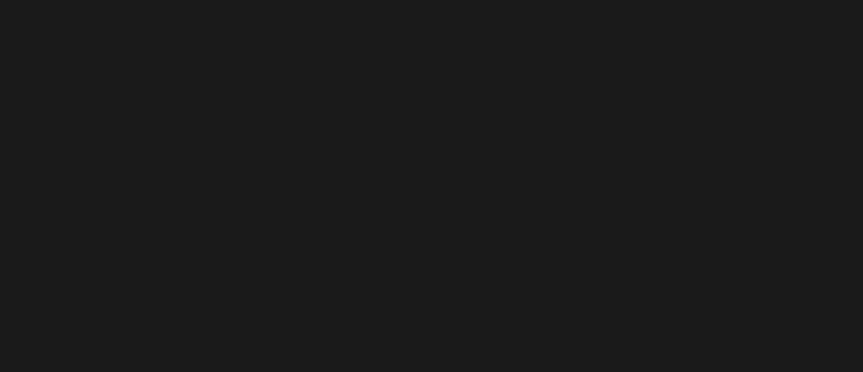
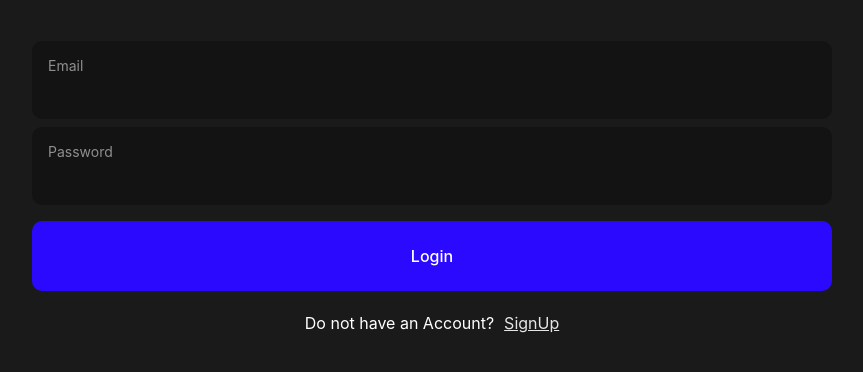
Before and after one commit to Abdulhamid254/ChuApp, a React (Create React App) app in the folder chatapp-frontend/: page /login in a window 1280 px wide. Before the commit this address had no page. Shown: the part 206-578 px from the top of the page, without its empty margins (208-1071 px from the left). Built offline with nearby package versions, Linux system fonts and the light colour scheme.

Commit message:
implemented the login form component

```diff
--- a/chatapp-frontend/src/App.tsx
+++ b/chatapp-frontend/src/App.tsx
@@ -1,6 +1,7 @@
 import React from 'react';
 import { BrowserRouter as Router, Routes, Route} from 'react-router-dom';
-import AuthenticationPage from './pages/AuthenticationPage';
+import RegisterPage from './pages/RegisterPage';
+import LoginPage from './pages/LoginPage';
 
 
 function App() {
@@ -8,7 +9,8 @@
     <>
     <Router>
         <Routes>
-          <Route path='/' element={<AuthenticationPage/>} />
+          <Route path='/register' element={<RegisterPage/>} />
+          <Route path='/login' element={<LoginPage/>} />
           <Route path='/conversations' element={<div>Conversations</div>} />
           <Route path='/signin' element={<div>Signin</div>} />
         </Routes>
--- /dev/null
+++ b/chatapp-frontend/src/components/forms/LoginForm.tsx
@@ -0,0 +1,30 @@
+import React from 'react';
+import { InputField,InputContainer, InputLabel, Button} from '../../utils/styles';
+import styles from './index.module.scss'
+import { Link } from 'react-router-dom';
+
+
+const LoginForm = () => {
+    const onSubmit = (event: React.FormEvent<HTMLFormElement>) =>{
+        event.preventDefault()
+    }
+  return (
+     <form className={styles.form} onSubmit={onSubmit}>
+         <InputContainer>
+            <InputLabel htmlFor="email">Email</InputLabel>
+            <InputField type='email' id='email'/>
+        </InputContainer>
+        <InputContainer className={styles.loginFormPassword}>
+            <InputLabel htmlFor="password">Password</InputLabel>
+            <InputField type='password' id='password'/>
+        </InputContainer>
+        <Button className={styles.button}>Login</Button>
+        <div className={styles.footerText}>
+            <span>Do not have an Account?</span>
+            <Link to='/register' style={{marginLeft:'10px'}}>SignUp</Link>
+        </div>
+     </form>
+  )
+}
+
+export default LoginForm
--- a/chatapp-frontend/src/components/forms/RegisterForm.tsx
+++ b/chatapp-frontend/src/components/forms/RegisterForm.tsx
@@ -1,10 +1,14 @@
 import React from 'react'
 import { InputField,InputContainer, InputLabel, Button} from '../../utils/styles';
 import styles from './index.module.scss'
+import { Link } from 'react-router-dom';
 
 const RegisterForm = () => {
+    const onSubmit = (event: React.FormEvent<HTMLFormElement>) =>{
+        event.preventDefault()
+    }
   return (
-    <form className={styles.form}>
+    <form className={styles.form} onSubmit={onSubmit}>
         <InputContainer>
             <InputLabel htmlFor="email">Email</InputLabel>
             <InputField type='email' id='email'/>
@@ -24,6 +28,10 @@
             <InputField type='password' id='password'/>
         </InputContainer>
         <Button className={styles.button}>Create My Account</Button>
+        <div className={styles.footerText}>
+            <span>Already have an Account?</span>
+            <Link to='/login' style={{marginLeft:'10px'}}>Login</Link>
+        </div>
     </form>
   )
 }
--- a/chatapp-frontend/src/components/forms/index.module.scss
+++ b/chatapp-frontend/src/components/forms/index.module.scss
@@ -12,3 +12,15 @@
  .button {
     margin: 8px 0;
  }
+ .footerText{
+    & :last-child {
+        text-decoration: underline;
+        color: rgb(230,230,230);
+    }
+    margin: 14px 0;
+    text-align: center;
+ }
+
+ .loginFormPassword{
+    margin: 8px 0;
+ }
--- a/chatapp-frontend/src/pages/LoginPage.tsx
+++ b/chatapp-frontend/src/pages/LoginPage.tsx
@@ -1,8 +1,12 @@
 import React from 'react'
+import { Page } from '../utils/styles'
+import LoginForm from '../components/forms/LoginForm'
 
 const LoginPage = () => {
   return (
-    <div>LoginPage</div>
+    <Page>
+        <LoginForm/>
+    </Page>
   )
 }
 
--- a/chatapp-frontend/src/pages/AuthenticationPage.tsx
+++ b/chatapp-frontend/src/pages/RegisterPage.tsx
@@ -2,7 +2,7 @@
 import RegisterForm from '../components/forms/RegisterForm'
 import { Page } from '../utils/styles'
 
-const AuthenticationPage = () => {
+const RegisterPage = () => {
   return (
     <Page>
         <RegisterForm/>
@@ -10,4 +10,4 @@
   )
 }
 
-export default AuthenticationPage
+export default RegisterPage
```
